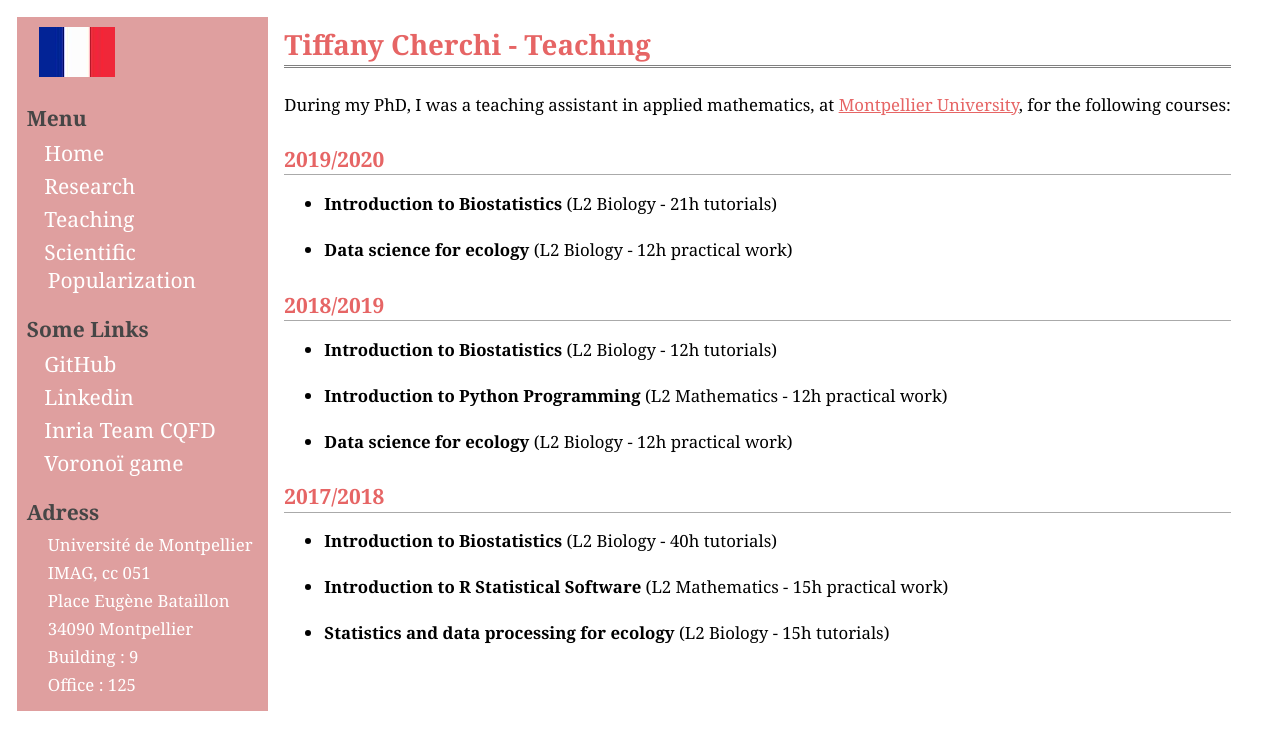
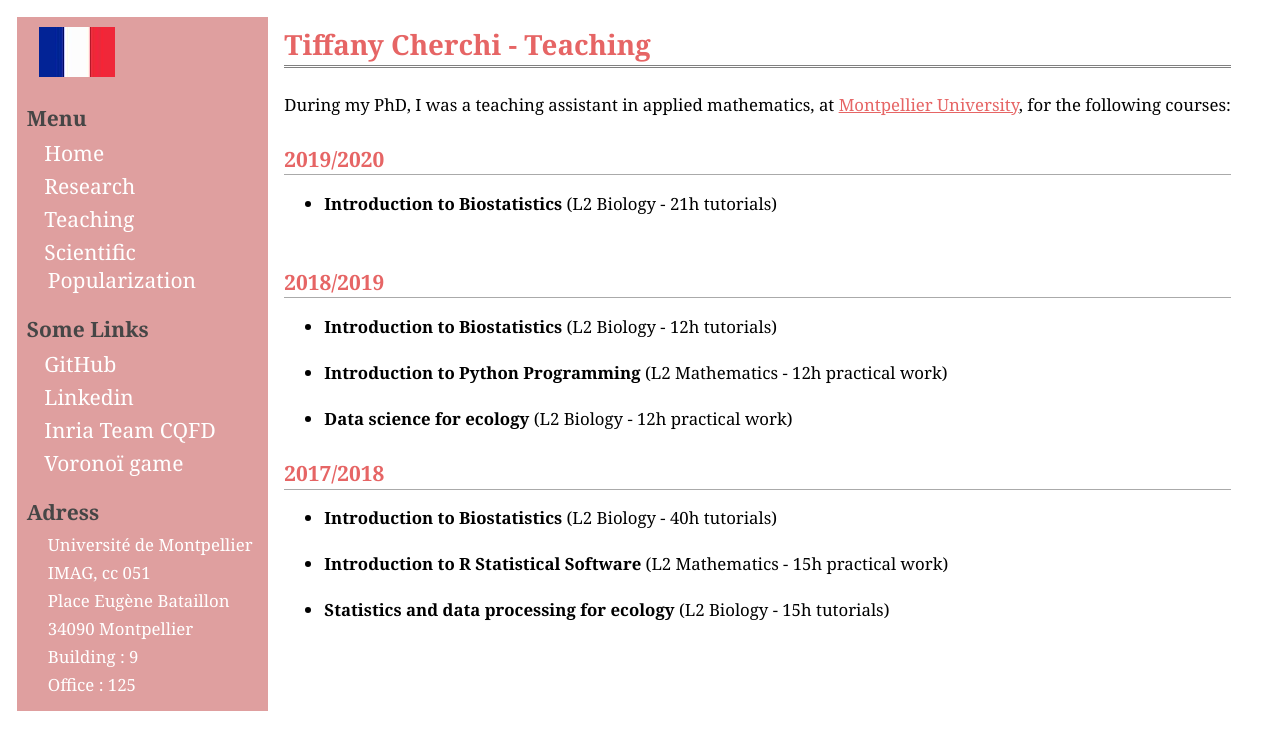
Before and after one commit to tcherchi/tiffanycherchi.github.io, a plain HTML site: page EN_teaching.html in a window 1280 px wide. Drawn offline with Linux system fonts and the light colour scheme.

Commit message:
Update EN_teaching.html

```diff
--- a/EN_teaching.html
+++ b/EN_teaching.html
@@ -55,8 +55,6 @@
         <h2>2019/2020</h2>
         <ul>
         <li><b>Introduction to Biostatistics</b> (L2 Biology - 21h tutorials)</li><br>
-
-        <li><b>Data science for ecology</b> (L2 Biology - 12h practical work)</li>
         </ul>
 
 
```
